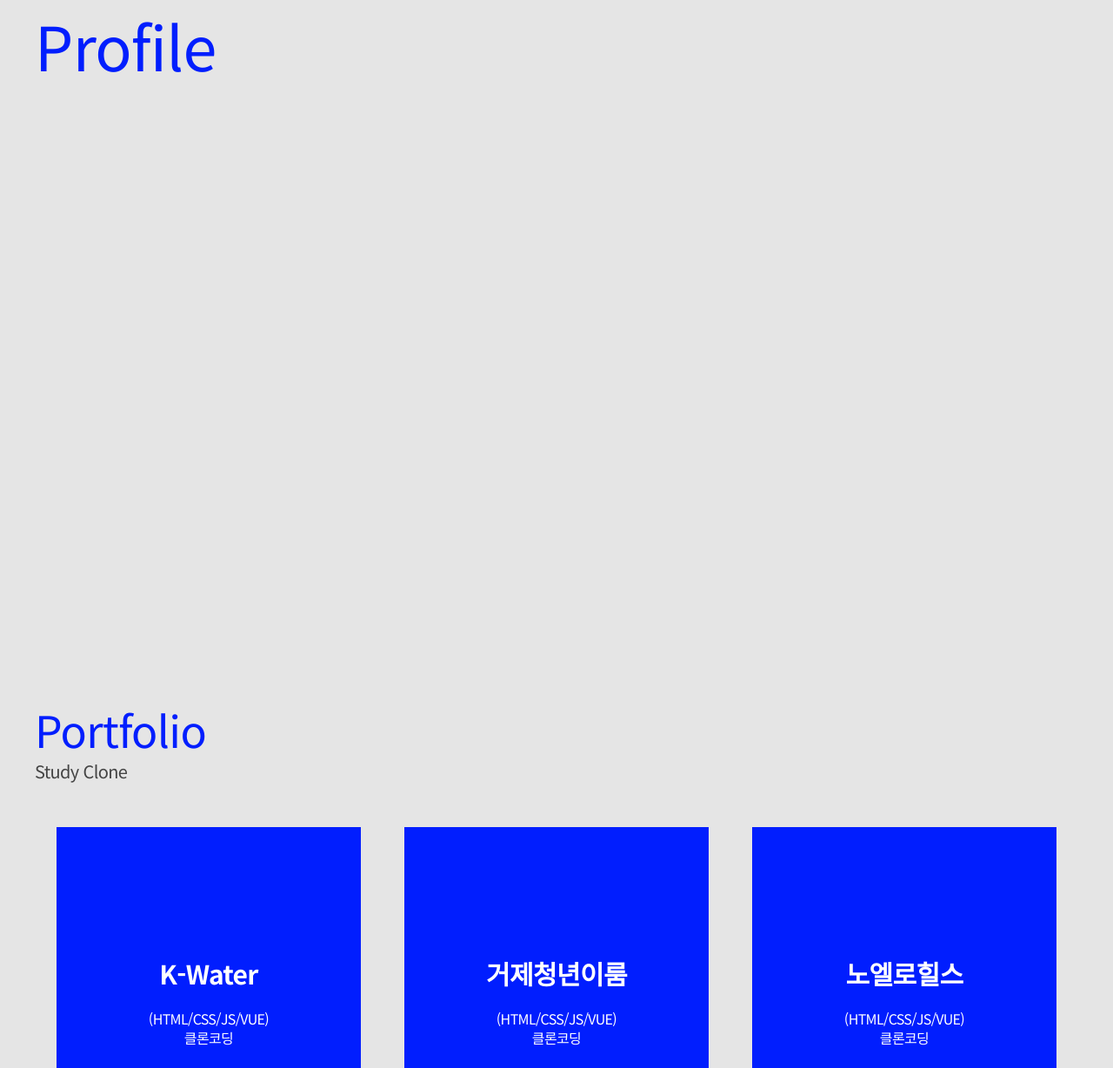
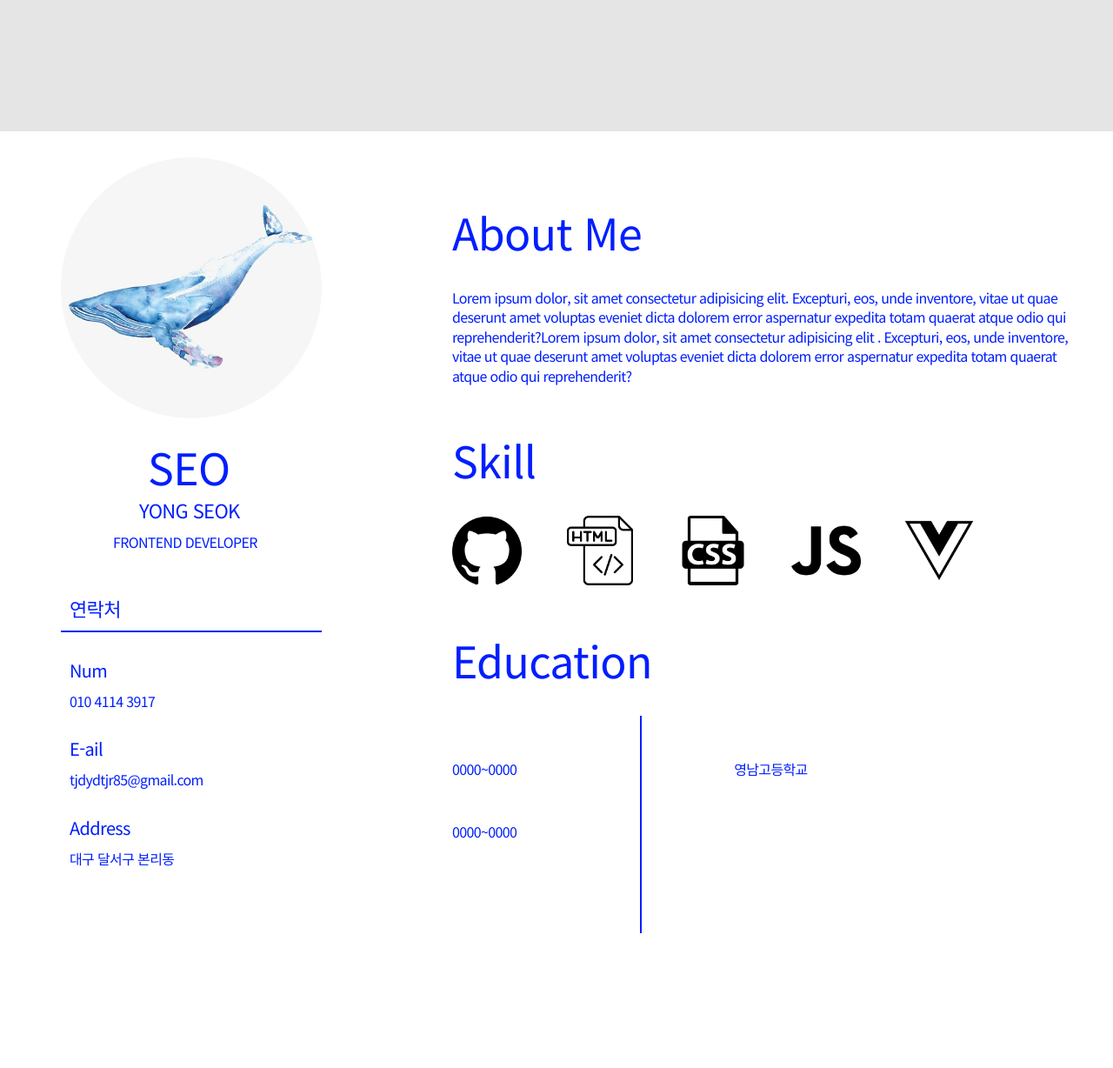
Before and after one commit to YS3917/YS3917.github.io, a plain HTML site: page index.html in a window 1280 px wide. Shown: the part 849-2077 px from the top of the page at 87% size. Drawn offline with nearby package versions, Linux system fonts and the light colour scheme; files that its build step writes are made by us from their sources; files whose address does not match are found by name.

Commit message:
프로필 틀

```diff
--- a/css/style.css
+++ b/css/style.css
@@ -106,11 +106,11 @@ body {
 .gnb>li>a:hover{
   color: #011efe;
 }
-
+/* Visual */
 .visual{
   position: relative;
   display: block;
-  height: 100%;
+  height: 1000px;
 }
 
 .visual h2{
@@ -146,16 +146,136 @@ body {
 }
 
 /* profile */
-.profile h2{
-  font-size: 70px;
-}
+
 .profile{
   position: relative;
   display: block;
-  height: 800px;
+  height: 1500px;
   color: #011efe;
+  background-color: #fff;
+  width: 100%;
+  padding-top: 30px;
 }
 
+.profile-left{
+  width: 40%;
+  float: left;
+}
+.profile-left-top{
+  width: 100%;
+  height: 100%;
+  margin-bottom: 50px;
+}
+
+.profile-left-top img{
+  width: 300px;
+  height: 300px;
+  border-radius: 50%;
+  margin-left: 30px;
+}
+
+.profile-left-top h2{
+  font-size: 50px;
+  margin-left: 130px;
+  margin-top: 20px;
+}
+.profile-left-top h3{
+  margin-left: 120px;
+  font-size: 22px;
+  margin-bottom: 10px;
+}
+.profile-left-top p{
+  text-transform: uppercase;
+  margin-left: 90px;
+}
+
+.contact{}
+.contact h2{
+  text-transform: uppercase;
+  font-size: 22px;
+  margin-bottom: 10px;
+  margin-left: 40px;
+}
+.contact span{
+  display: block;
+  background-color: #011efe;
+  height: 2px;
+  width: 300px;
+  margin-left: 30px;
+  margin-bottom: 30px;
+}
+.contact-way{
+  margin-left: 40px;
+}
+.contact-way h3{
+  font-size: 20px;
+  margin-bottom: 10px;
+}
+.contact-way p{
+  margin-bottom: 30px;
+}
+
+
+.profile-right{
+  width: 60%;
+  float: left;
+  margin-top: 50px;
+}
+.profile-aboutme{
+  margin-bottom: 50px;
+}
+.profile-aboutme h3{
+  font-size: 50px;
+  margin-bottom: 30px;
+}
+.profile-aboutme p{}
+
+
+.profile-skill{
+  margin-bottom: 50px;
+}
+.profile-skill h3{
+  font-size: 50px;
+  margin-bottom: 30px;
+}
+.skill-list li {
+  float: left;
+  margin-right: 50px;
+}
+.skill-list li img{
+  width: 80px;
+  height: 80px;
+  object-fit: contain;
+}
+
+.education{
+  position: relative;
+}
+.education h3{
+  font-size: 50px;
+  margin-bottom: 80px;
+}
+.education-left{
+  float:left
+}
+.education-left p{
+  margin-bottom: 50px;
+}
+
+.education-mid{
+  position: absolute;
+  left: 30%;
+  top: 100px;
+  width: 2px;
+  height: 250px;
+  background-color: #011efe;
+}
+.education-right{
+  float:left;
+  margin-left: 250px;
+}
+
+/* portfolio */
 .portfolio{}
 .portfolio .inner h2{
   font-size: 50px;
--- a/index.html
+++ b/index.html
@@ -67,18 +67,80 @@
     </header>
     <section class="visual" id="visual">
       <div class="inner">
-        <h2>YOENG SOEK</h2>
+        <h2>YONG SOEK</h2>
         <span>V1.0</span>
         <div class="visual-img-box">
           <h3>서용석</h3>
-          <p>프론트엔드 개발자  </p>
+          <p>프론트엔드 개발자 </p>
           <img src="images/urbanbrush-20190116052450701917.png" alt="">
         </div>
       </div>
     </section>
+
+
     <section class="profile" id="profile">
       <div class="inner">
-        <h2>Profile</h2>
+        <div class="profile-left">
+          <div class="profile-left-top">
+            <img src="images/eef3f428bc768287e32bd30f7725f531.jpg" alt="">
+            <h2>SEO</h2>
+            <h3>YONG SEOK</h3>
+            <p>frontend developer</p>
+          </div>
+          <div class="contact">
+            <h2>연락처</h2>
+            <span></span>
+            <div class="contact-way">
+              <h3>Num</h3>
+              <p> 010 4114 3917</p>
+
+              <h3>E-ail</h3>
+              <p> tjdydtjr85@gmail.com </p>
+
+              <h3>Address</h3>
+              <p> 대구 달서구 본리동 </p>
+            </div>
+          </div>
+        </div>
+
+        <div class="profile-right">
+          <div class="profile-aboutme">
+            <h3>About Me</h3>
+            <p>Lorem ipsum dolor, sit amet consectetur adipisicing elit. Excepturi,
+              eos, unde inventore, vitae ut quae deserunt amet voluptas eveniet
+              dicta dolorem error aspernatur expedita totam quaerat atque odio qui
+              reprehenderit?Lorem ipsum dolor, sit amet consectetur adipisicing elit
+              . Excepturi, eos, unde inventore, vitae ut quae deserunt amet voluptas
+              eveniet dicta dolorem error aspernatur expedita totam quaerat atque
+              odio qui reprehenderit?</p>
+          </div>
+          <div class="profile-skill">
+            <h3>Skill</h3>
+            <ul class="skill-list clearfix">
+              <li><img src="images/git.png" alt=""></li>
+              <li><img src="images/html.png" alt=""></li>
+              <li><img src="images/CSS.png" alt=""></li>
+              <li><img src="images/JS.png" alt=""></li>
+              <li><img src="images/vue.png" alt=""></li>
+            </ul>
+          </div>
+          <div class="education clearfix">
+            <h3>Education</h3>
+            <div class="education-left">
+              <p>0000~0000</p>
+              <p>0000~0000</p>
+            </div>
+            <div class="education-mid"></div>
+            <div class="education-right">
+              <p>영남고등학교</p>
+              <p></p>
+              <p></p>
+            </div>
+          </div>
+        </div>
+        <div class="profile-top">
+
+        </div>
       </div>
     </section>
 
```
Also changed, not shown: images/CSS.png (added), images/JS.png (added), images/eef3f428bc768287e32bd30f7725f531.jpg (added), images/facebook.png (added), images/git.png (added), images/html.png (added), images/vue.png (added).
